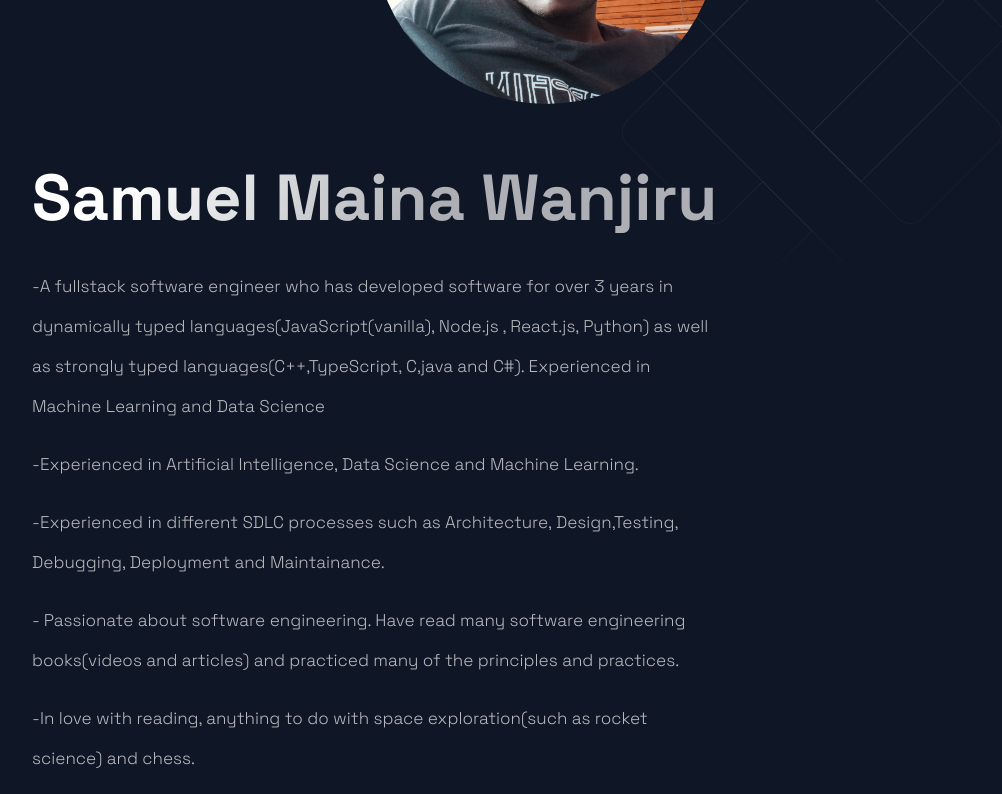
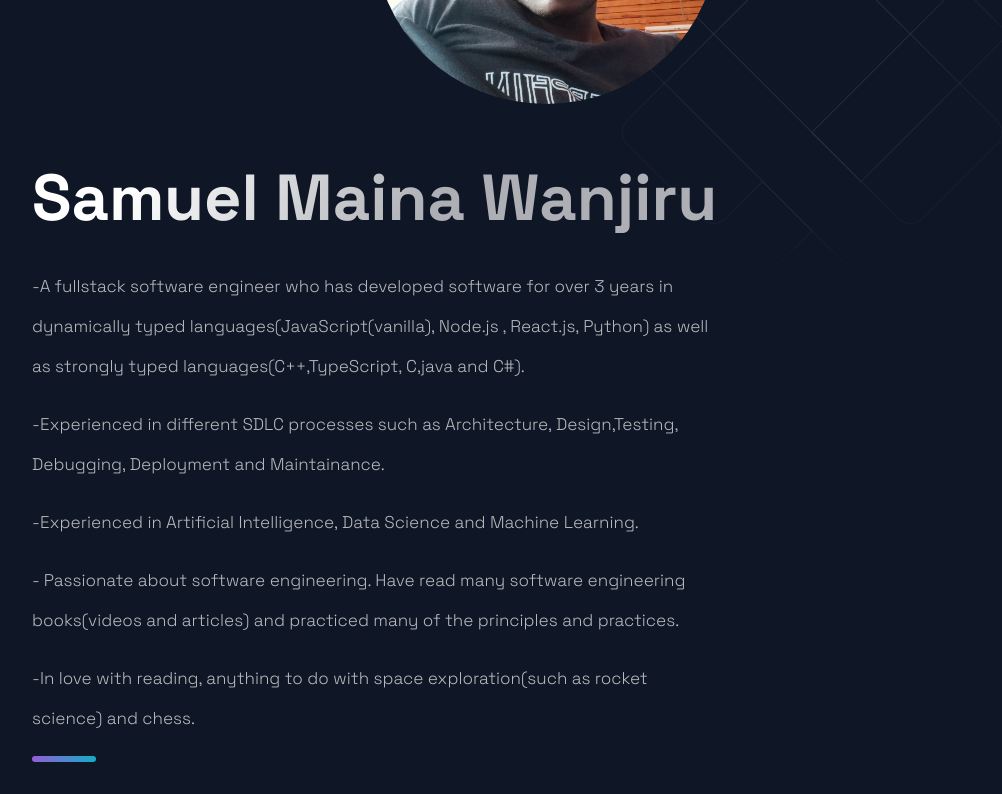
Before and after one commit to samuelmaina/portifolio, a Next.js app: page / in a window 1280 px wide. Shown: the part 520-1314 px from the top of the page, without its empty margins (88-1090 px from the left). Built offline with nearby package versions, Linux system fonts and the light colour scheme.

Commit message:
Corrected some errors

```diff
--- a/src/components/Hero/Hero.js
+++ b/src/components/Hero/Hero.js
@@ -19,16 +19,18 @@ const Hero = (props) => (
           -A fullstack software engineer who has developed software for over 3
           years in dynamically typed languages(JavaScript(vanilla), Node.js ,
           React.js, Python) as well as strongly typed languages(C++,TypeScript,
-          C,java and C#). Experienced in Machine Learning and Data Science
+          C,java and C#).
+        </SectionText>
+
+        <SectionText>
+          -Experienced in different SDLC processes such as Architecture,
+          Design,Testing, Debugging, Deployment and Maintainance.
         </SectionText>
         <SectionText>
           -Experienced in Artificial Intelligence, Data Science and Machine
           Learning.
         </SectionText>
-        <SectionText>
-          -Experienced in different SDLC processes such as Architecture,
-          Design,Testing, Debugging, Deployment and Maintainance.
-        </SectionText>
+
         <SectionText>
           - Passionate about software engineering. Have read many software
           engineering books(videos and articles) and practiced many of the
```
